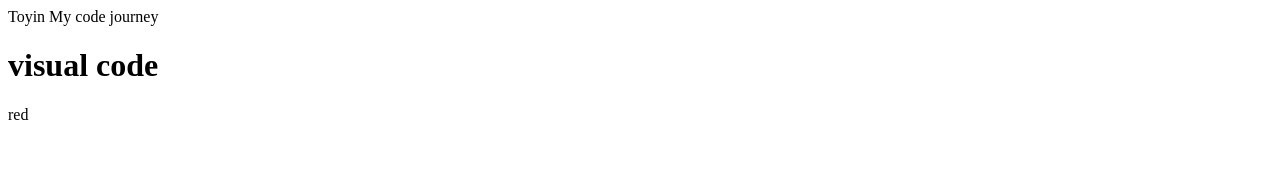
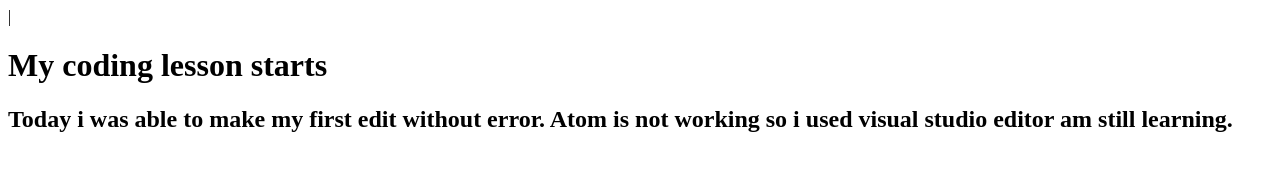
Before and after one commit to Leahtoyin/study, a plain HTML site: page index.html in a window 1280 px wide. Drawn offline with Linux system fonts and the light colour scheme.

Commit message:
intro note

```diff
--- a/index.html
+++ b/index.html
@@ -1,6 +1,8 @@
 <!DOCTYPE html>
-<html>Toyin</html>
-<head>My code journey</head>
-<h1>visual code</h1>
-<colourh1>red</colourh1>
+<html>
+    |<h1>My coding lesson starts</h1>
+</html>
 <audio>Apex_Choir_-_Ebenezer_CeeNaija.com_</audio>
+<h2>
+    Today i was able to make my first edit without error. Atom is not working so i used visual studio editor am still learning.
+</h2>
```
